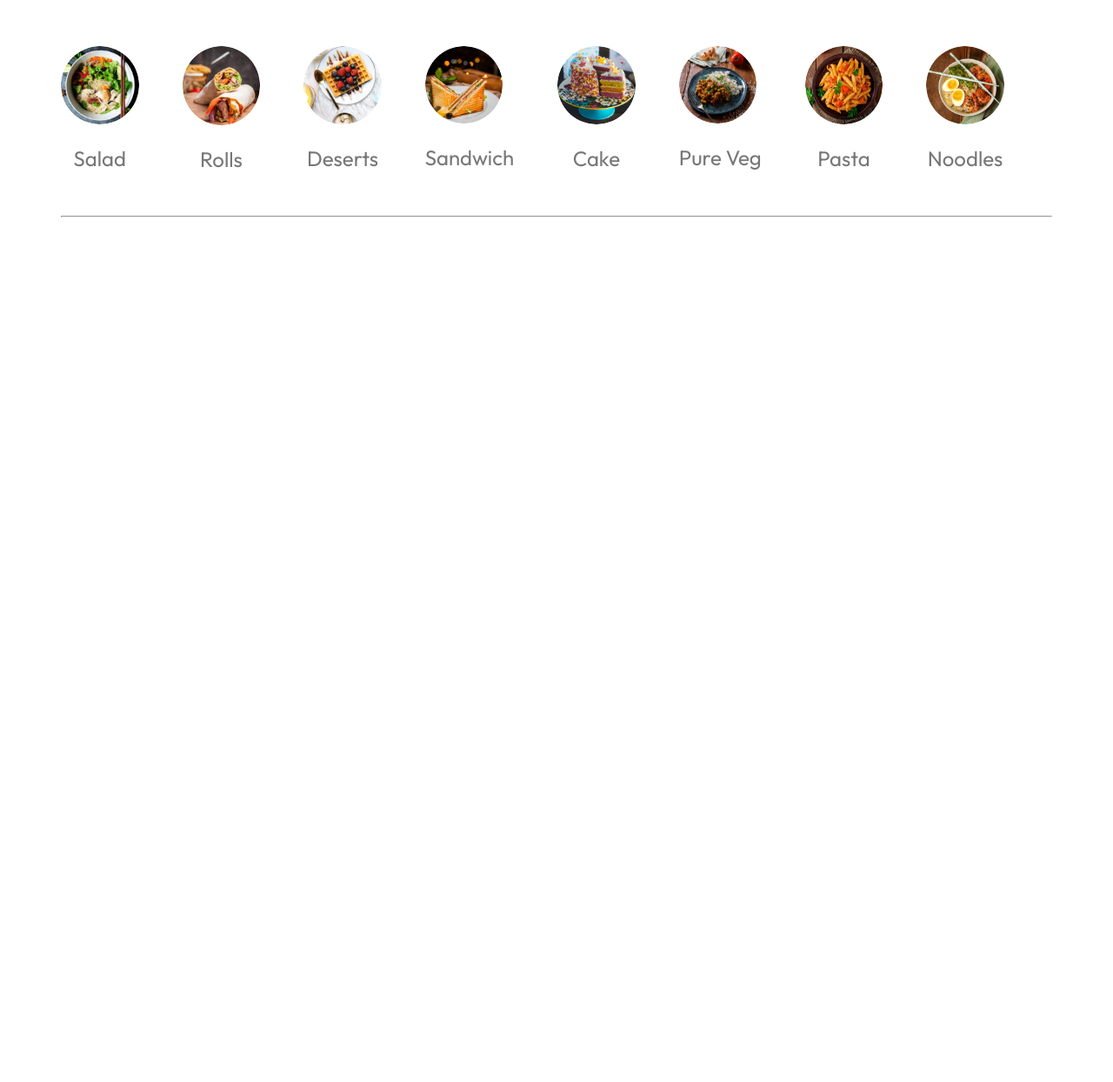
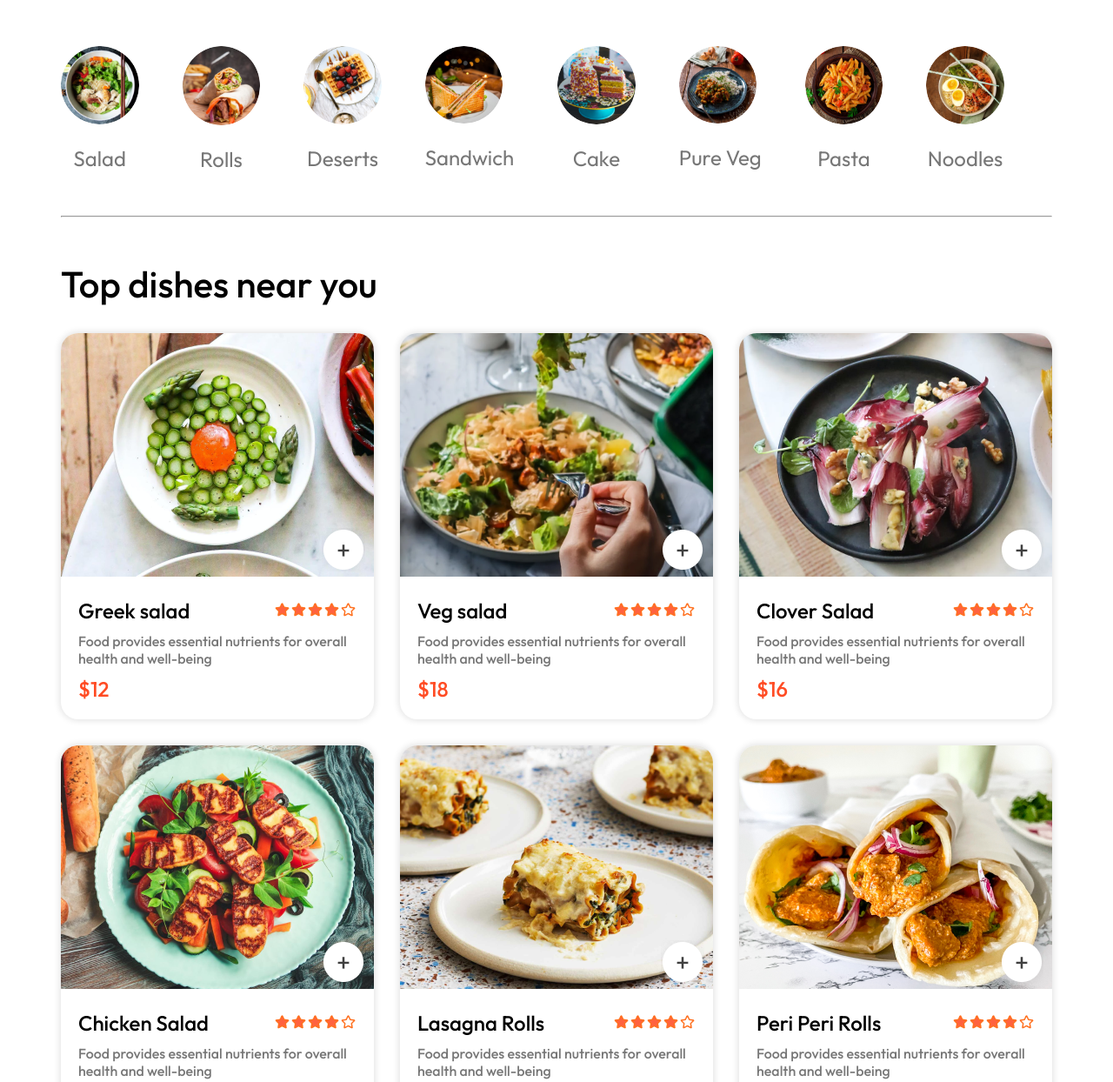
Before and after one commit to Muhammad95959/Avocado, a website with bundled scripts: page frontend/index.html in a window 1280 px wide. Shown: the part 927-2171 px from the top of the page at 87% size. Before the commit the page ends 1227 px from the top, so only its background shows below. Built offline with nearby package versions, Linux system fonts and the light colour scheme.

Commit message:
add top dishes section desgin

```diff
--- a/frontend/css/index.css
+++ b/frontend/css/index.css
@@ -4,6 +4,7 @@
   box-sizing: border-box;
   font-family: Outfit;
   font-weight: 500;
+  outline: none;
 }
 
 body {
@@ -13,7 +14,6 @@ body {
 a,
 button {
   text-decoration: none;
-  outline: none;
   cursor: pointer;
   color: inherit;
 }
@@ -203,3 +203,80 @@ button {
   }
 }
 /* end explore-menu section */
+
+/* start top-dishes section */
+.top-dishes {
+  .container {
+    h2 {
+      font-size: 42px;
+    }
+    .cards {
+      margin-top: 30px;
+      display: grid;
+      grid-template-columns: repeat(auto-fill, minmax(300px, 1fr));
+      gap: 30px;
+      .card {
+        overflow: hidden;
+        border-radius: 20px;
+        box-shadow: 0 0 7px 2px rgba(0, 0, 0, 0.1);
+        .img-container {
+          position: relative;
+          * {
+            user-select: none;
+          }
+          img.dish-photo {
+            background-position: center;
+            background-size: cover;
+            width: 100%;
+          }
+          .add {
+            position: absolute;
+            bottom: 10px;
+            right: 10px;
+            cursor: pointer;
+          }
+          .cart-handler {
+            position: absolute;
+            bottom: 10px;
+            right: 10px;
+            display: flex;
+            justify-content: center;
+            align-items: center;
+            gap: 10px;
+            background-color: white;
+            border-radius: 20px;
+            padding: 5px;
+            .inc,
+            .dec {
+              cursor: pointer;
+            }
+          }
+          .hidden {
+            display: none;
+          }
+        }
+        .info {
+          padding: 20px;
+          .row {
+            display: flex;
+            justify-content: space-between;
+            align-items: center;
+            h3 {
+              font-size: 24px;
+            }
+          }
+          .description {
+            margin-top: 10px;
+            color: #777;
+          }
+          .price {
+            margin-top: 10px;
+            color: rgba(255, 76, 36, 1);
+            font-size: 24px;
+          }
+        }
+      }
+    }
+  }
+}
+/* end top-dishes section */
--- a/frontend/index.html
+++ b/frontend/index.html
@@ -55,8 +55,8 @@
     </div>
     <!-- end header -->
 
+    <!-- start explore-menu section -->
     <div class="explore-menu">
-      <!-- start explore-menu section -->
       <div class="container">
         <h2>Explore our menu</h2>
         <p>
@@ -68,6 +68,15 @@
       </div>
     </div>
     <!-- end explore-menu section -->
+
+    <!-- start top-dishes section -->
+    <div class="top-dishes">
+      <div class="container">
+        <h2>Top dishes near you</h2>
+        <div class="cards"></div>
+      </div>
+    </div>
+    <!-- end top-dishes section -->
   </body>
   <script type="module" src="dist/utils/assets.js"></script>
   <script type="module" src="dist/index.js"></script>
--- a/frontend/ts/index.ts
+++ b/frontend/ts/index.ts
@@ -1,9 +1,10 @@
-import { menu_list } from "./utils/assets";
+import { menu_list, food_list } from "./utils/assets";
 
 const navbarMenuItems = Array.from(
   document.querySelectorAll(".navbar-menu li") as NodeListOf<HTMLLIElement>,
 );
 const menuChoices = document.querySelector(".menu-choices") as HTMLDivElement;
+const topDishesCardsContainer = document.querySelector(".top-dishes .cards") as HTMLDivElement;
 
 // handle navbar menu items click event
 navbarMenuItems.forEach((li) => {
@@ -38,3 +39,84 @@ menu_list.forEach((val) => {
   name.textContent = val.menu_name;
   menuChoice.appendChild(name);
 });
+
+// dynamically add top dishes
+food_list.forEach((val) => {
+  const card = document.createElement("div");
+  card.classList.add("card");
+  card.dataset.cartItemsCount = String(0);
+  topDishesCardsContainer.appendChild(card);
+  const imgContainer = document.createElement("div");
+  imgContainer.classList.add("img-container");
+  card.appendChild(imgContainer);
+  const img = document.createElement("img");
+  img.classList.add("dish-photo");
+  img.src = val.image;
+  imgContainer.appendChild(img);
+  const addIcon = document.createElement("img");
+  addIcon.classList.add("add");
+  addIcon.src = "../assets/icon_add_white.png";
+  addIcon.tabIndex = 0;
+  if (card.dataset.cartItemsCount !== "0") addIcon.classList.add("hidden");
+  imgContainer.appendChild(addIcon);
+  const cartHandler = document.createElement("div");
+  cartHandler.classList.add("cart-handler");
+  if (card.dataset.cartItemsCount === "0") cartHandler.classList.add("hidden");
+  imgContainer.appendChild(cartHandler);
+  const decIcon = document.createElement("img");
+  decIcon.classList.add("dec");
+  decIcon.src = "../assets/icon_remove_red.png";
+  decIcon.tabIndex = 0;
+  cartHandler.appendChild(decIcon);
+  const cartItemsCount = document.createElement("p");
+  cartItemsCount.classList.add("cart-items-count");
+  cartItemsCount.textContent = card.dataset.cartItemsCount;
+  cartHandler.appendChild(cartItemsCount);
+  const incIcon = document.createElement("img");
+  incIcon.classList.add("inc");
+  incIcon.src = "../assets/icon_add_green.png";
+  incIcon.tabIndex = 0;
+  cartHandler.appendChild(incIcon);
+  const info = document.createElement("div");
+  info.classList.add("info");
+  card.appendChild(info);
+  const row = document.createElement("div");
+  row.classList.add("row");
+  info.appendChild(row);
+  const name = document.createElement("h3");
+  name.classList.add("name");
+  name.textContent = val.name;
+  row.appendChild(name);
+  const ratingImg = document.createElement("img");
+  ratingImg.src = "../assets/rating_starts.png";
+  row.appendChild(ratingImg);
+  const desc = document.createElement("p");
+  desc.classList.add("description");
+  desc.textContent = val.description;
+  info.appendChild(desc);
+  const price = document.createElement("p");
+  price.classList.add("price");
+  price.textContent = `$${val.price}`;
+  info.appendChild(price);
+
+  addIcon.addEventListener("click", () => {
+    card.dataset.cartItemsCount = String(1);
+    addIcon.classList.add("hidden");
+    cartHandler.classList.remove("hidden");
+    cartItemsCount.textContent = String(1);
+  });
+  decIcon.addEventListener("click", () => {
+    if (card.dataset.cartItemsCount === String(1)) {
+      addIcon.classList.remove("hidden");
+      cartHandler.classList.add("hidden");
+      cartItemsCount.textContent = String(0);
+    } else {
+      card.dataset.cartItemsCount = String(parseInt(card.dataset.cartItemsCount as string) - 1);
+      cartItemsCount.textContent = card.dataset.cartItemsCount;
+    }
+  });
+  incIcon.addEventListener("click", () => {
+    card.dataset.cartItemsCount = String(parseInt(card.dataset.cartItemsCount as string) + 1);
+    cartItemsCount.textContent = card.dataset.cartItemsCount;
+  });
+});
```
